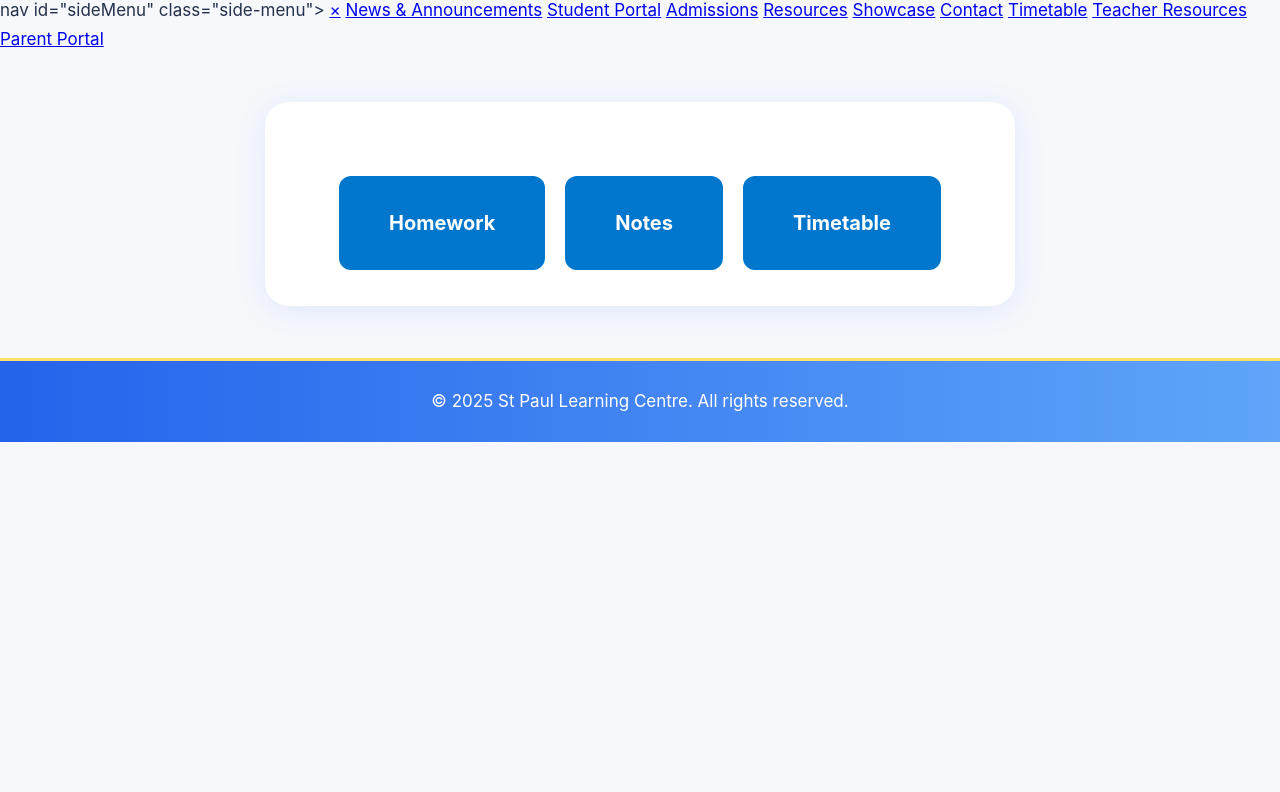
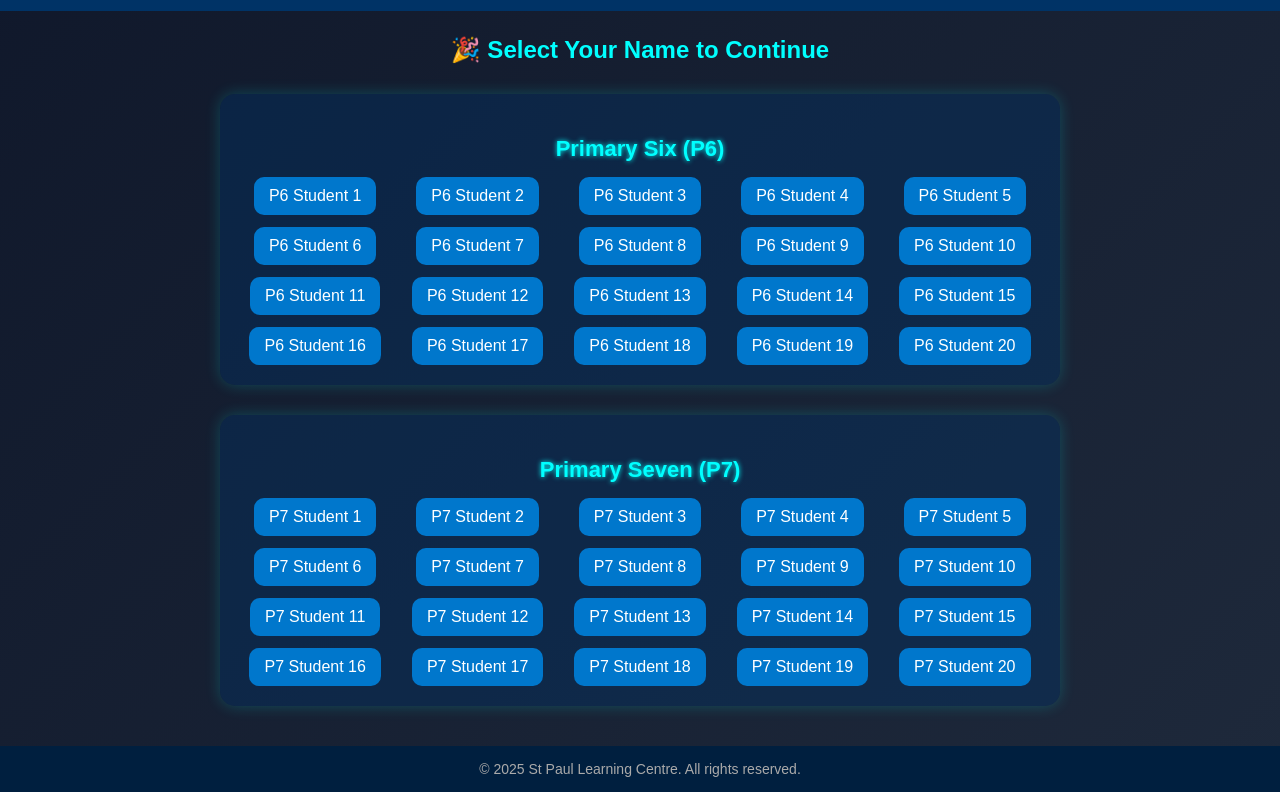
Before and after one commit to Bayonaedith/St-Paul, a plain HTML site: page student-dashboard.html in a window 1280 px wide. Shown: the part 199-991 px from the top of the page. Before the commit the page ends 823 px from the top, so only its background shows below. Drawn offline with Linux system fonts and the light colour scheme; no server answers.

Commit message:
Update student-dashboard.html

```diff
--- a/student-dashboard.html
+++ b/student-dashboard.html
@@ -4,71 +4,156 @@
   <meta charset="UTF-8">
   <title>Student Dashboard - St Paul Learning Centre</title>
   <meta name="viewport" content="width=device-width, initial-scale=1">
-  <link rel="stylesheet" href="style.css">
   <style>
-    .dashboard-buttons {
+    body {
+      font-family: "Poppins", sans-serif;
+      margin: 0;
+      background: linear-gradient(135deg, #0f172a, #1e293b);
+      color: #fff;
+    }
+
+    header {
+      background: #001f3f;
+      color: white;
+      text-align: center;
+      padding: 25px 10px;
+      box-shadow: 0 0 15px rgba(0, 255, 255, 0.4);
+    }
+
+    header h1 {
+      font-size: 28px;
+      margin: 0;
+      letter-spacing: 1px;
+    }
+
+    header .motto {
+      font-size: 16px;
+      color: #00ffff;
+      margin-top: 5px;
+    }
+
+    /* Navbar */
+    .navbar {
+      background: #003366;
+      color: #fff;
+      padding: 12px;
       display: flex;
-      justify-content: center;
-      gap: 20px;
-      margin-top: 30px;
-      flex-wrap: wrap;
+      justify-content: space-between;
+      align-items: center;
     }
-    .dashboard-buttons a {
-      display: inline-block;
-      padding: 30px 50px;
-      text-align: center;
-      background-color: #0077cc;
-      color: #fff;
+
+    .navbar h2 {
       font-size: 20px;
-      font-weight: bold;
-      border-radius: 12px;
+      margin: 0;
+    }
+
+    .menu-icon {
+      font-size: 26px;
+      cursor: pointer;
+    }
+
+    .side-menu {
+      height: 100%;
+      width: 0;
+      position: fixed;
+      z-index: 1;
+      top: 0;
+      left: 0;
+      background-color: #001f3f;
+      overflow-x: hidden;
+      transition: 0.4s;
+      padding-top: 60px;
+    }
+
+    .side-menu a {
+      padding: 12px 32px;
       text-decoration: none;
-      transition: background-color 0.3s;
+      font-size: 20px;
+      color: #00ffff;
+      display: block;
+      transition: 0.3s;
     }
-    .dashboard-buttons a:hover {
-      background-color: #005fa3;
+
+    .side-menu a:hover {
+      background: #004080;
+      color: white;
     }
+
+    .side-menu .close-btn {
+      position: absolute;
+      top: 0;
+      right: 25px;
+      font-size: 36px;
+      cursor: pointer;
+    }
+
+    /* Student Dashboard */
     .welcome-message {
       text-align: center;
       font-size: 24px;
-      margin-top: 20px;
+      margin: 25px 0;
       font-weight: 600;
+      color: #00ffff;
+    }
+
+    .class-section {
+      text-align: center;
+      margin: 30px auto;
+      width: 90%;
+      max-width: 800px;
+      background: rgba(0, 51, 102, 0.4);
+      border-radius: 15px;
+      padding: 20px;
+      box-shadow: 0 0 15px rgba(0, 255, 255, 0.2);
+    }
+
+    .class-section h3 {
+      font-size: 22px;
+      margin-bottom: 15px;
+      color: #00ffff;
+      text-shadow: 0 0 5px cyan;
+    }
+
+    .student-list {
+      display: grid;
+      grid-template-columns: repeat(auto-fit, minmax(140px, 1fr));
+      gap: 12px;
+      justify-items: center;
+    }
+
+    .student-list a {
+      display: block;
+      background: #0077cc;
+      color: white;
+      padding: 10px 15px;
+      border-radius: 10px;
+      text-decoration: none;
+      transition: 0.3s;
+    }
+
+    .student-list a:hover {
+      background: #00b3ff;
+      box-shadow: 0 0 10px cyan;
+    }
+
+    footer {
+      background: #001f3f;
+      color: #aaa;
+      text-align: center;
+      padding: 15px;
+      font-size: 14px;
+      margin-top: 40px;
     }
   </style>
 
-  <script type="module">
-    import { initializeApp } from "https://www.gstatic.com/firebasejs/10.12.2/firebase-app.js";
-    import { getAuth, onAuthStateChanged } from "https://www.gstatic.com/firebasejs/10.12.2/firebase-auth.js";
-    import { getFirestore, doc, getDoc } from "https://www.gstatic.com/firebasejs/10.12.2/firebase-firestore.js";
+  <script>
+    function openMenu() {
+      document.getElementById("sideMenu").style.width = "250px";
+    }
 
-    const firebaseConfig = {
-      apiKey: "AIzaSyBvLXOx9N88hBBLMHVCcEM3zBK-AYfQI_o",
-      authDomain: "my-school-st-paul-1455a.firebaseapp.com",
-      projectId: "my-school-st-paul-1455a",
-    };
-
-    const app = initializeApp(firebaseConfig);
-    const auth = getAuth(app);
-    const db = getFirestore(app);
-
-    const welcomeEl = document.getElementById("welcome");
-
-    // Check auth and fetch student name
-    onAuthStateChanged(auth, async (user) => {
-      if (!user) {
-        window.location.href = "login.html"; // redirect if not signed in
-      } else {
-        // Get student info from Firestore
-        const studentRef = doc(db, "students", user.uid);
-        const studentSnap = await getDoc(studentRef);
-        if (studentSnap.exists()) {
-          const studentData = studentSnap.data();
-          welcomeEl.textContent = `🎉 Welcome, ${studentData.fullname}!`;
-        } else {
-          welcomeEl.textContent = `🎉 Welcome, ${user.email}!`;
-        }
-      }
-    });
+    function closeMenu() {
+      document.getElementById("sideMenu").style.width = "0";
+    }
   </script>
 </head>
 <body>
@@ -78,25 +163,73 @@
     <p>Empowering students, connecting families, supporting teachers.</p>
   </header>
 
-  nav id="sideMenu" class="side-menu">
-      <a href="javascript:void(0)" class="close-btn" onclick="closeMenu()">&times;</a>
-      <a href="index.html">News & Announcements</a>
-      <a href="student-portal.html">Student Portal</a>
-      <a href="admissions.html">Admissions</a>
-      <a href="resources.html">Resources</a>
-      <a href="showcase.html">Showcase</a>
-      <a href="contact.html">Contact</a>
-      <a href="timetable.html">Timetable</a>
-      <a href="teacher-resources.html">Teacher Resources</a>
-      <a href="parent-portal.html">Parent Portal</a>
+  <div class="navbar">
+    <h2>Student Dashboard</h2>
+    <span class="menu-icon" onclick="openMenu()">☰</span>
+  </div>
+
+  <nav id="sideMenu" class="side-menu">
+    <a href="javascript:void(0)" class="close-btn" onclick="closeMenu()">✖</a>
+    <a href="index.html">🏠 Home</a>
+    <a href="class.html">🏫 Classes</a>
+    <a href="resources.html">📘 Resources</a>
+    <a href="timetable.html">🕓 Timetable</a>
+    <a href="contact.html">📞 Contact</a>
   </nav>
 
   <section>
-    <div id="welcome" class="welcome-message"></div>
-    <div class="dashboard-buttons">
-      <a href="class.html">Homework</a>
-      <a href="class.html">Notes</a>
-      <a href="class.html">Timetable</a>
+    <div class="welcome-message">🎉 Select Your Name to Continue</div>
+
+    <div class="class-section">
+      <h3>Primary Six (P6)</h3>
+      <div class="student-list">
+        <a href="#">P6 Student 1</a>
+        <a href="#">P6 Student 2</a>
+        <a href="#">P6 Student 3</a>
+        <a href="#">P6 Student 4</a>
+        <a href="#">P6 Student 5</a>
+        <a href="#">P6 Student 6</a>
+        <a href="#">P6 Student 7</a>
+        <a href="#">P6 Student 8</a>
+        <a href="#">P6 Student 9</a>
+        <a href="#">P6 Student 10</a>
+        <a href="#">P6 Student 11</a>
+        <a href="#">P6 Student 12</a>
+        <a href="#">P6 Student 13</a>
+        <a href="#">P6 Student 14</a>
+        <a href="#">P6 Student 15</a>
+        <a href="#">P6 Student 16</a>
+        <a href="#">P6 Student 17</a>
+        <a href="#">P6 Student 18</a>
+        <a href="#">P6 Student 19</a>
+        <a href="#">P6 Student 20</a>
+      </div>
+    </div>
+
+    <div class="class-section">
+      <h3>Primary Seven (P7)</h3>
+      <div class="student-list">
+        <a href="#">P7 Student 1</a>
+        <a href="#">P7 Student 2</a>
+        <a href="#">P7 Student 3</a>
+        <a href="#">P7 Student 4</a>
+        <a href="#">P7 Student 5</a>
+        <a href="#">P7 Student 6</a>
+        <a href="#">P7 Student 7</a>
+        <a href="#">P7 Student 8</a>
+        <a href="#">P7 Student 9</a>
+        <a href="#">P7 Student 10</a>
+        <a href="#">P7 Student 11</a>
+        <a href="#">P7 Student 12</a>
+        <a href="#">P7 Student 13</a>
+        <a href="#">P7 Student 14</a>
+        <a href="#">P7 Student 15</a>
+        <a href="#">P7 Student 16</a>
+        <a href="#">P7 Student 17</a>
+        <a href="#">P7 Student 18</a>
+        <a href="#">P7 Student 19</a>
+        <a href="#">P7 Student 20</a>
+      </div>
     </div>
   </section>
 
```
